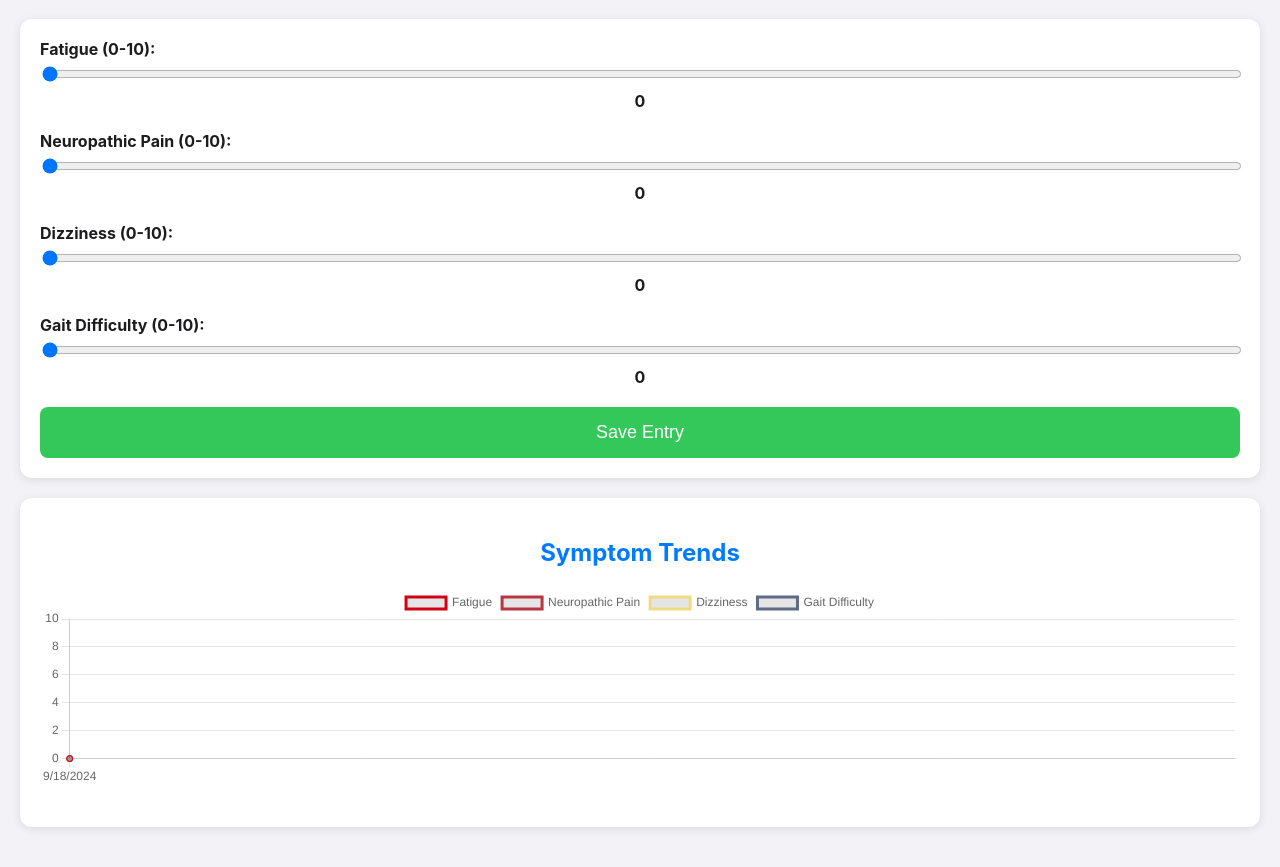
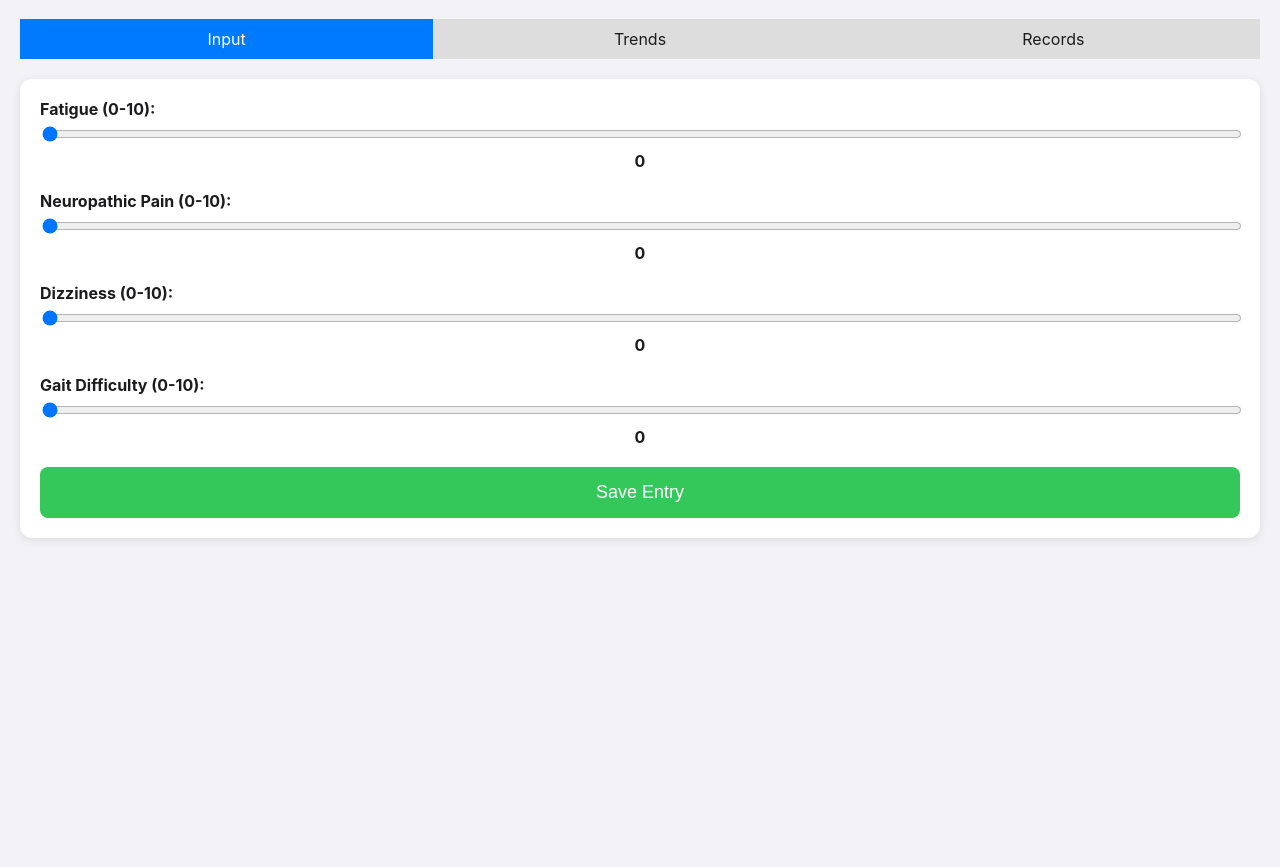
Before and after one commit to nakisa84/nakisa84.github.io, a plain HTML site: page index.html in a window 1280 px wide. Both pictures are taken after a click on the button "Save Entry". Shown: the part 83-950 px from the top of the page. After the commit the page ends 800 px from the top, so only its background shows below. Drawn offline with nearby package versions, Linux system fonts and the light colour scheme.

Commit message:
Update index.html

```diff
--- a/index.html
+++ b/index.html
@@ -72,13 +72,50 @@
             width: 100%;
             margin-bottom: 20px;
         }
+        .tabs {
+            display: flex;
+            margin-bottom: 20px;
+        }
+        .tab {
+            flex: 1;
+            padding: 10px;
+            text-align: center;
+            background-color: #ddd;
+            cursor: pointer;
+        }
+        .tab.active {
+            background-color: var(--primary-color);
+            color: white;
+        }
+        .tab-content {
+            display: none;
+        }
+        .tab-content.active {
+            display: block;
+        }
+        table {
+            width: 100%;
+            border-collapse: collapse;
+        }
+        th, td {
+            padding: 10px;
+            border: 1px solid #ddd;
+            text-align: left;
+        }
+        th {
+            background-color: var(--primary-color);
+            color: white;
+        }
         @media (prefers-color-scheme: dark) {
             :root {
                 --background-color: #1c1c1e;
                 --text-color: #ffffff;
             }
-            .card {
+            .card, .tab {
                 background-color: #2c2c2e;
+            }
+            th, td {
+                border-color: #444;
             }
         }
     </style>
@@ -86,6 +123,12 @@
 <body>
     <div class="container">
         <h1>MS Symptom Tracker</h1>
+        <div class="tabs">
+            <div class="tab active" onclick="showTab('input')">Input</div>
+            <div class="tab" onclick="showTab('trends')">Trends</div>
+            <div class="tab" onclick="showTab('records')">Records</div>
+        </div>
+        <div id="input" class="tab-content active">
             <div class="card">
                 <div class="symptom">
                     <label for="fatigue">Fatigue (0-10):</label>
@@ -109,10 +152,30 @@
                 </div>
                 <button onclick="saveEntry()">Save Entry</button>
             </div>
+        </div>
+        <div id="trends" class="tab-content">
             <div class="card">
                 <h2>Symptom Trends</h2>
                 <div class="chart-container">
                     <canvas id="symptomChart"></canvas>
+                </div>
+            </div>
+        </div>
+        <div id="records" class="tab-content">
+            <div class="card">
+                <h2>Symptom Records</h2>
+                <table id="recordsTable">
+                    <thead>
+                        <tr>
+                            <th>Date</th>
+                            <th>Fatigue</th>
+                            <th>Neuropathic Pain</th>
+                            <th>Dizziness</th>
+                            <th>Gait Difficulty</th>
+                        </tr>
+                    </thead>
+                    <tbody></tbody>
+                </table>
             </div>
         </div>
     </div>
@@ -141,6 +204,7 @@
             entries.push(entry);
             localStorage.setItem('msSymptomEntries', JSON.stringify(entries));
             updateChart();
+            updateRecordsTable();
             resetForm();
         }
 
@@ -185,6 +249,22 @@
             });
         }
 
+        function updateRecordsTable() {
+            const tbody = document.querySelector('#recordsTable tbody');
+            tbody.innerHTML = '';
+            entries.slice().reverse().forEach(entry => {
+                const row = document.createElement('tr');
+                row.innerHTML = `
+                    <td>${new Date(entry.date).toLocaleString()}</td>
+                    <td>${entry.symptoms['fatigue']}</td>
+                    <td>${entry.symptoms['neuropathic-pain']}</td>
+                    <td>${entry.symptoms['dizziness']}</td>
+                    <td>${entry.symptoms['gait-difficulty']}</td>
+                `;
+                tbody.appendChild(row);
+            });
+        }
+
         function getRandomColor() {
             const letters = '0123456789ABCDEF';
             let color = '#';
@@ -213,7 +293,19 @@
             }
         }
 
+        function showTab(tabName) {
+            document.querySelectorAll('.tab-content').forEach(content => {
+                content.classList.remove('active');
+            });
+            document.querySelectorAll('.tab').forEach(tab => {
+                tab.classList.remove('active');
+            });
+            document.getElementById(tabName).classList.add('active');
+            document.querySelector(`.tab:nth-child(${['input', 'trends', 'records'].indexOf(tabName) + 1})`).classList.add('active');
+        }
+
         updateChart();
+        updateRecordsTable();
         setReminder();
     </script>
 </body>
```
Lines whose indentation alone changed are shown as unchanged.
